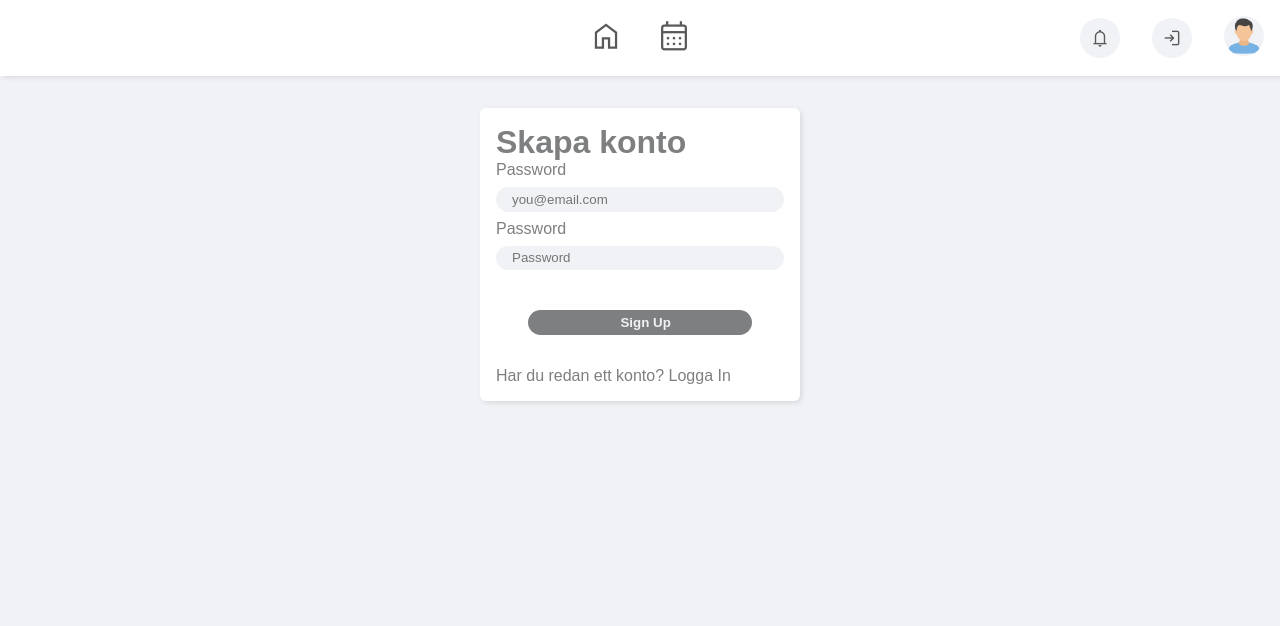
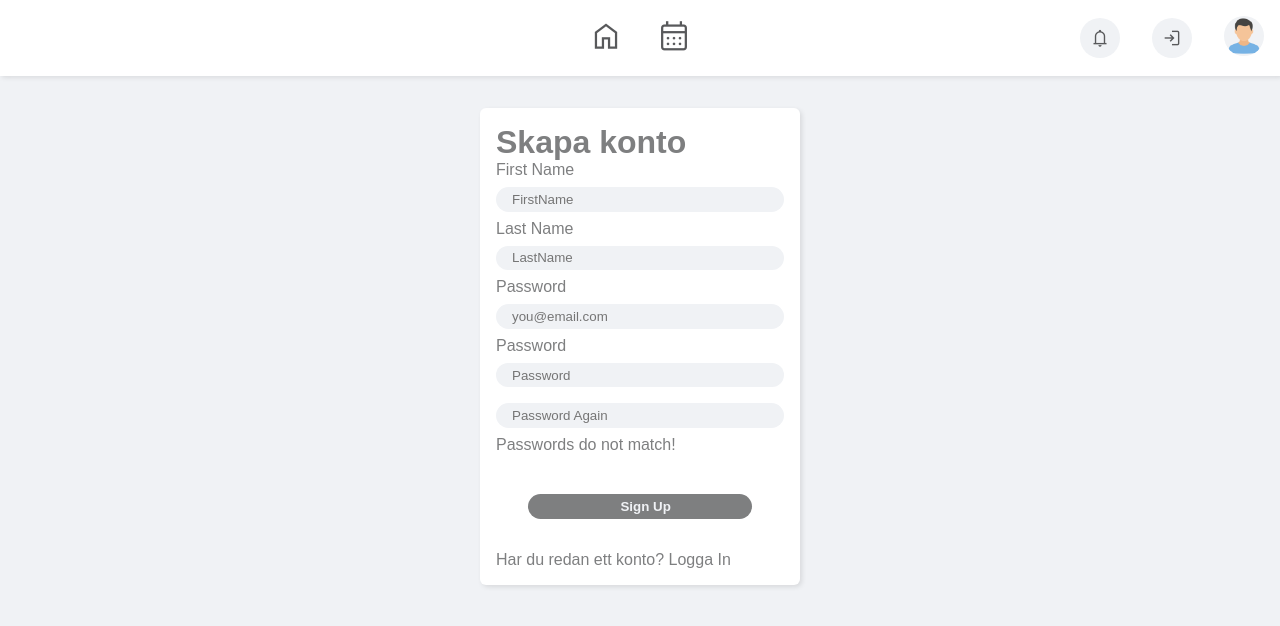
Before and after one commit to rasmus-bremholm/Fullstack-Laboration-3, a Next.js app in the folder frontend/: page /login in a window 1280 px wide. Both pictures are taken after a click on the element "Har du inget konto? Registrera dig här!". Shown: the top 626 px of the page. Built offline with nearby package versions, Linux system fonts and the light colour scheme; no server answers.

Commit message:
Signup Process

```diff
--- a/frontend/app/globals.css
+++ b/frontend/app/globals.css
@@ -83,6 +83,11 @@ button {
 	grid-template-rows: auto 1fr;
 }
 
+.alert p {
+	color: var(--alert);
+	font-weight: 600;
+}
+
 main {
 	min-height: 100svh;
 	grid-column: 2;
--- a/frontend/app/login/page.tsx
+++ b/frontend/app/login/page.tsx
@@ -12,6 +12,15 @@ export default function Login() {
 		email: "",
 		password: "",
 	});
+	const [userSignUpDetails, setuserSignUpDetails] = useState({
+		first_name: "",
+		last_name: "",
+		email: "",
+		password: "",
+		repeat_password: "",
+	});
+
+	const [passwordMatch, setPasswordMatch] = useState(false);
 
 	const handleSignUpSubmit = async (event: React.FormEvent) => {
 		event.preventDefault();
@@ -53,11 +62,14 @@ export default function Login() {
 	}
 
 	useEffect(() => {
-		if (userLoginDetails.email.length > 1 && userLoginDetails.password.length > 1) {
-			setSubmitDisabled(false);
-		} else {
-			setSubmitDisabled(true);
+		function validateInputs() {
+			if (userLoginDetails.email.length > 1 && userLoginDetails.password.length > 1) {
+				setSubmitDisabled(false);
+			} else {
+				setSubmitDisabled(true);
+			}
 		}
+		validateInputs();
 	}, [userLoginDetails]);
 
 	if (!signup) {
@@ -101,14 +113,36 @@ export default function Login() {
 					<h1>Skapa konto</h1>
 					<form onSubmit={handleSignUpSubmit}>
 						<div className={styles.inputcontainer}>
+							<label htmlFor='first_name'>First Name</label>
+							<input
+								id='first_name'
+								type='text'
+								name='first_name'
+								value={userSignUpDetails.email}
+								placeholder='FirstName'
+								onChange={(event) => setuserSignUpDetails({ ...userSignUpDetails, [event.target.name]: event.target.value })}
+							/>
+						</div>
+						<div className={styles.inputcontainer}>
+							<label htmlFor='last_name'>Last Name</label>
+							<input
+								id='last_name'
+								type='text'
+								name='last_name'
+								value={userSignUpDetails.email}
+								placeholder='LastName'
+								onChange={(event) => setuserSignUpDetails({ ...userSignUpDetails, [event.target.name]: event.target.value })}
+							/>
+						</div>
+						<div className={styles.inputcontainer}>
 							<label htmlFor='email'>Password</label>
 							<input
 								id='email'
 								type='email'
 								name='email'
-								value={userLoginDetails.email}
+								value={userSignUpDetails.email}
 								placeholder='you@email.com'
-								onChange={(event) => setUserLoginDetails({ ...userLoginDetails, [event.target.name]: event.target.value })}
+								onChange={(event) => setuserSignUpDetails({ ...userSignUpDetails, [event.target.name]: event.target.value })}
 							/>
 						</div>
 						<div className={styles.inputcontainer}>
@@ -117,10 +151,22 @@ export default function Login() {
 								id='password'
 								type='password'
 								name='password'
-								value={userLoginDetails.password}
+								value={userSignUpDetails.password}
 								placeholder='Password'
-								onChange={(event) => setUserLoginDetails({ ...userLoginDetails, [event.target.name]: event.target.value })}
+								onChange={(event) => setuserSignUpDetails({ ...userSignUpDetails, [event.target.name]: event.target.value })}
 							/>
+						</div>
+						<div className={styles.inputcontainer}>
+							<label htmlFor=''></label>
+							<input
+								id='repeat-password'
+								type='password'
+								name='repeat_password'
+								value={userSignUpDetails.repeat_password}
+								placeholder='Password Again'
+								onChange={(event) => setuserSignUpDetails({ ...userSignUpDetails, [event.target.name]: event.target.value })}
+							/>
+							{!passwordMatch && <p className='alert'>Passwords do not match!</p>}
 						</div>
 
 						<input type='submit' value='Sign Up' disabled={submitDisabeled} />
```
Also changed, not shown: 2 other files (tests, documents, lock files or other folders).
